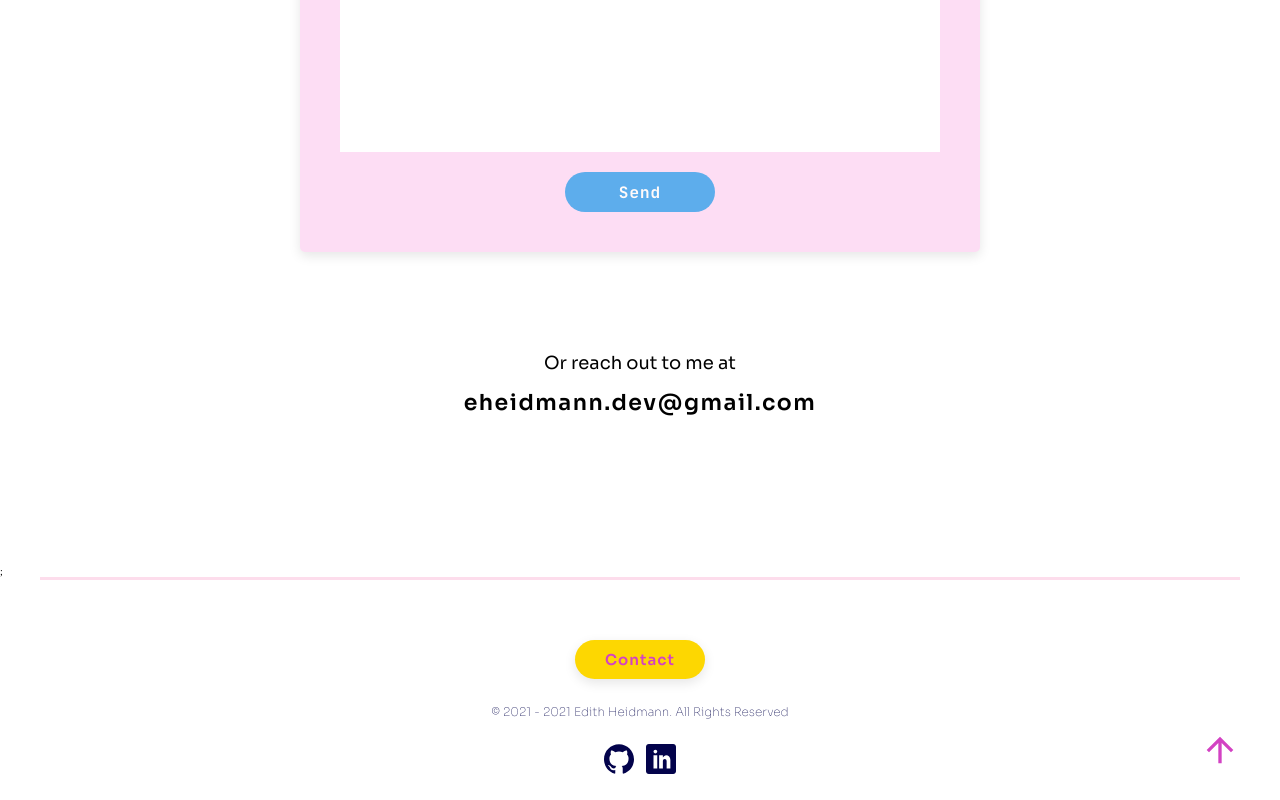
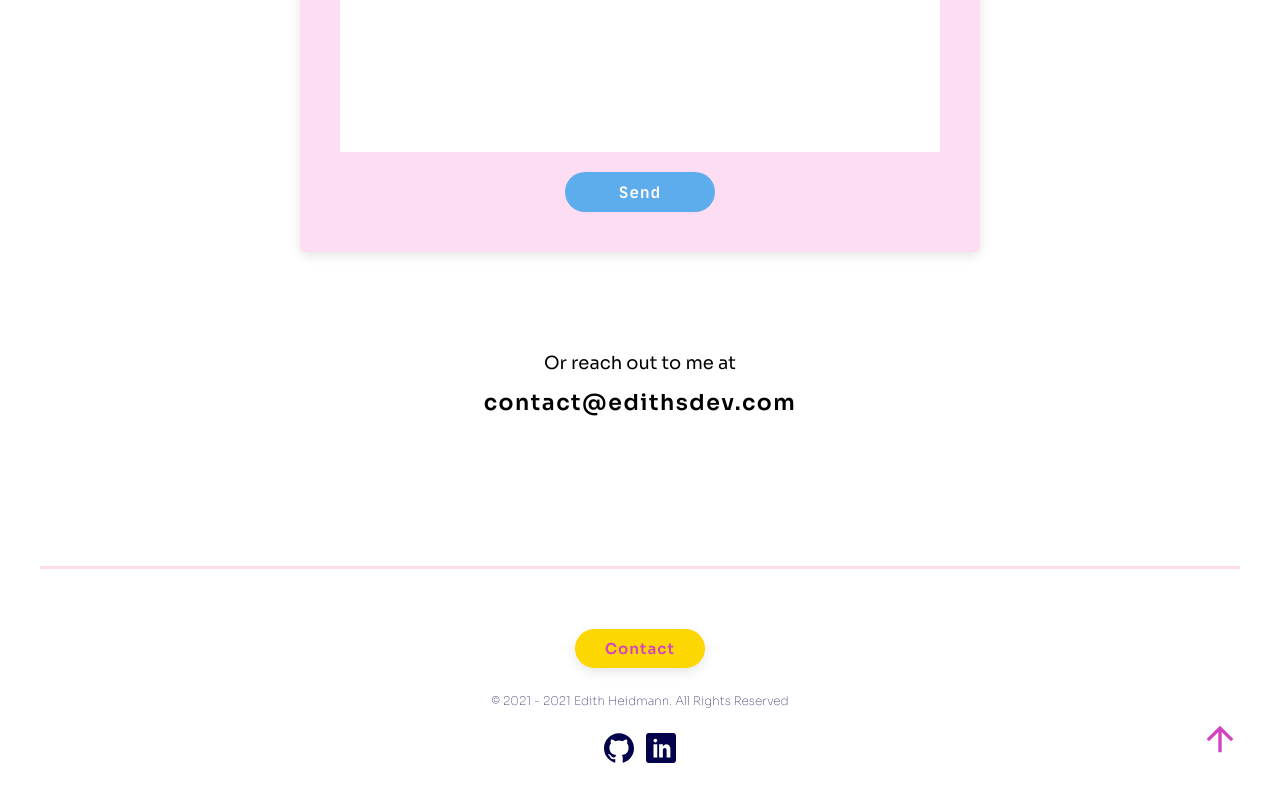
Before and after one commit to ediheid/portfolio-frontend, a React (Create React App) app: page /home/contact in a window 1280 px wide. Shown: the part 760-1560 px from the top of the page. Built offline with nearby package versions, Linux system fonts and the light colour scheme; no server answers.

Commit message:
updated contact email address to contact@edithsdev.com

```diff
--- a/src/Views/Contact/Contact.js
+++ b/src/Views/Contact/Contact.js
@@ -193,7 +193,6 @@ const Contact = () => {
           userMessage={userMessage}
         />
       </main>
-      ;
     </>
   );
 };
--- a/src/Views/Contact/ContactForm.js
+++ b/src/Views/Contact/ContactForm.js
@@ -85,7 +85,7 @@ const ContactForm = (props) => {
       <div className="my-email-container">
         {/* //!! add my host email once I get it.. */}
         <span className="my-email-spans">Or reach out to me at</span>
-        <span className="my-email-spans">eheidmann.dev@gmail.com</span>
+        <span className="my-email-spans">contact@edithsdev.com</span>
       </div>
     </div>
   );
```
